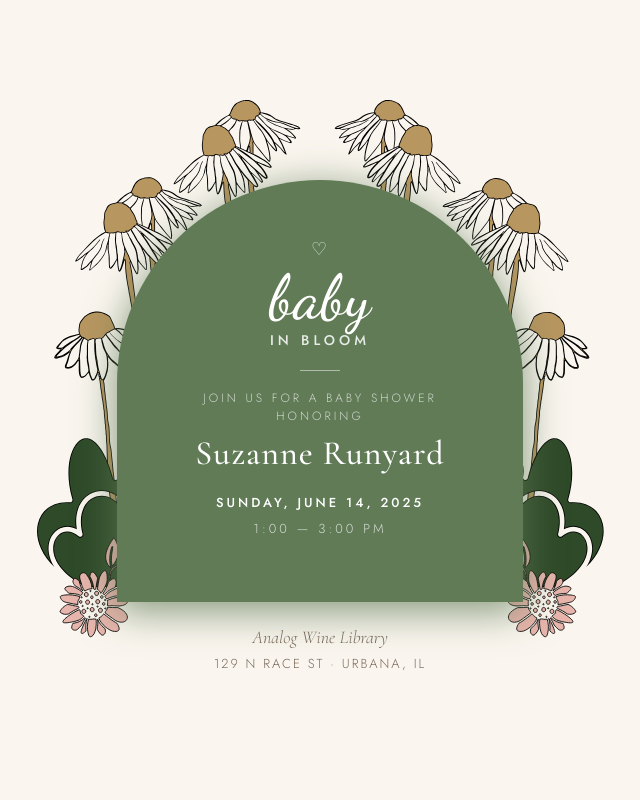
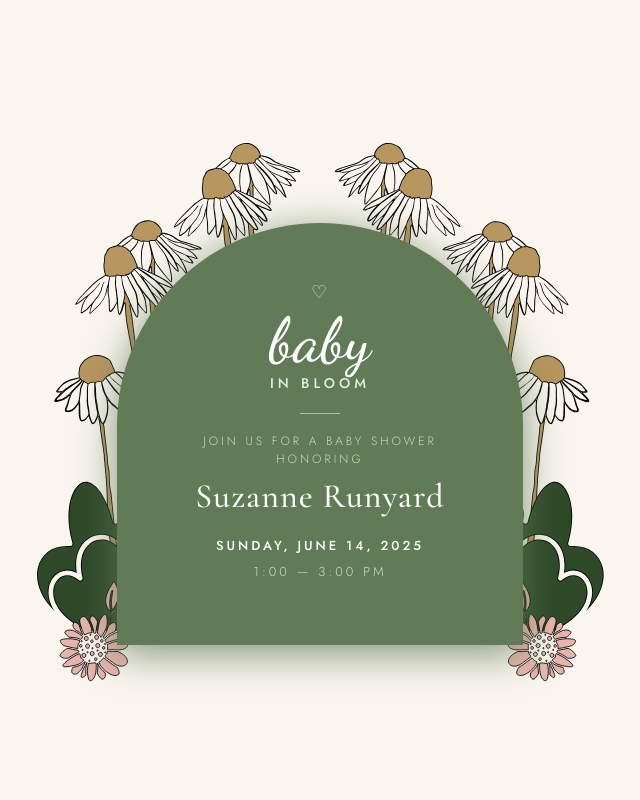
Before and after one commit to draynur/baby-shower-invitation-website, a Nuxt app: page / in a window 1280 px wide. Shown: the top 800 px of the page, without its empty margins (320-960 px from the left). Built offline with nearby package versions, Linux system fonts and the light colour scheme.

Commit message:
New words!

```diff
--- a/app/components/HeroSection.vue
+++ b/app/components/HeroSection.vue
@@ -15,11 +15,6 @@
           <strong>Sunday, June 14, 2025</strong><br>
           1:00 — 3:00 PM
         </div>
-      </div>
-
-      <div class="hero-below">
-        <div class="hero-venue-name">Analog Wine Library</div>
-        <div class="hero-venue-addr">129 N Race St · Urbana, IL</div>
       </div>
 
     </div>
--- a/app/components/ThankYouSection.vue
+++ b/app/components/ThankYouSection.vue
@@ -3,8 +3,8 @@
     <div class="thankyou-block">
       <div class="big-script">Thank you</div>
       <p>
-        We are so grateful for each of you who will celebrate this beautiful season with us.
-        Your love and support mean the world to Suzanne and her growing family.
+        We are so grateful for each of you who will celebrate this beautiful moment with us.
+        Your love and support mean the world to Suzanne and our growing family.
       </p>
     </div>
   </section>
```
Also changed, not shown: 1 other file (tests, documents, lock files or other folders).
